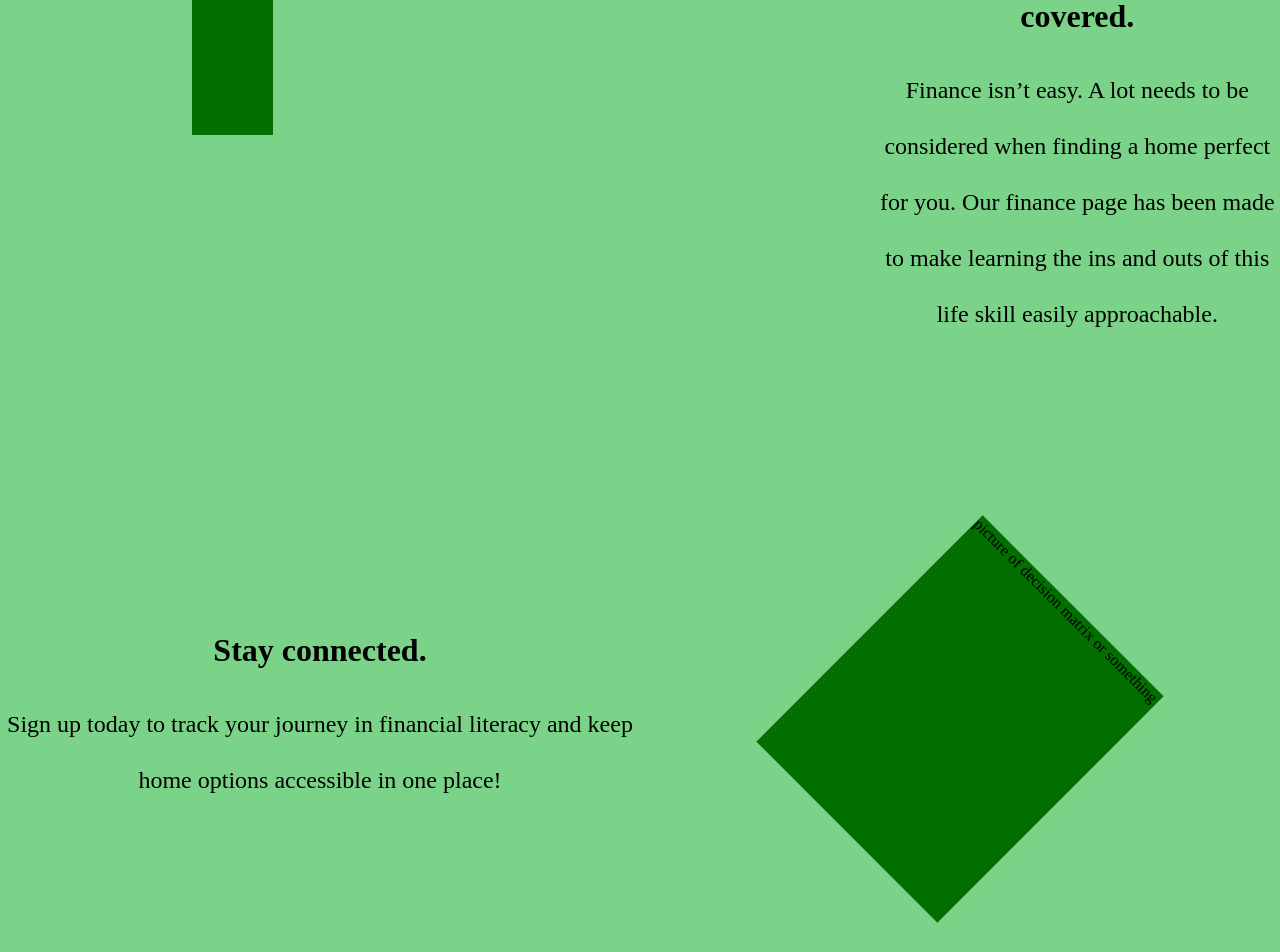
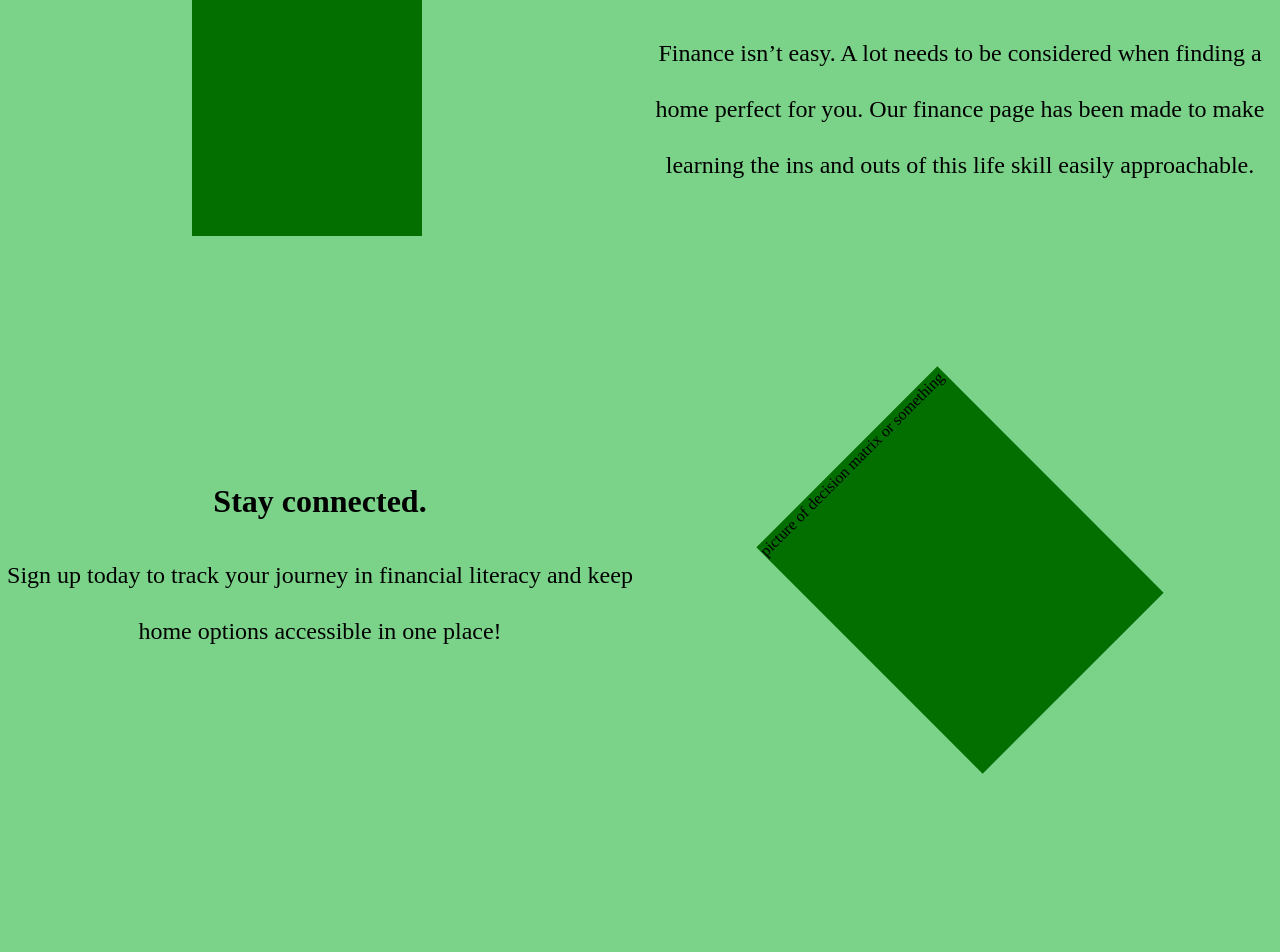
Before and after one commit to palak0503/hackstreet, a React (Vite) app: page /about in a window 1280 px wide. Shown: the part 1038-1990 px from the top of the page. After the commit the page ends 1841 px from the top, so only its background shows below. Built offline with nearby package versions, Linux system fonts and the light colour scheme.

Commit message:
Further edited the about us css and jsx

```diff
--- a/src/cssFiles/About.css
+++ b/src/cssFiles/About.css
@@ -15,10 +15,18 @@
 }
 
 .Square2 {
-    width: 10vw;
+    width: 18vw;
     height: 25vw;
     background-color: #026f00;
     margin-left: 15vw;
+}
+
+.Square3 {
+    width: 20vw;
+    height: 25vw;
+    background-color: #026f00;
+    transform: rotate(315deg);
+    margin-right: 15vw;
 }
 
 .blurbLeft {
@@ -31,7 +39,6 @@
     padding-top: 15vh;
     padding-bottom: 15vh;
     width: 50vw;
-    margin-left: 47vw;
 }
 
 .row {
@@ -39,13 +46,6 @@
     flex-direction: row;
     justify-content: space-between;
     align-items: center;
-}
-
-.row2 {
-    display: flex;
-    flex-direction: row;
-   /* justify-content: space-between;
-    align-items: center;*/
 }
 
 .text {
--- a/src/pages/About.jsx
+++ b/src/pages/About.jsx
@@ -25,7 +25,7 @@ function About() {
             <div class = "Square1">picture of decision matrix or something</div>
 
             </div>
-            <div class = "row2">
+            <div class = "row">
 
             <div class = "Square2">picture of finance or something</div>
 
@@ -42,7 +42,7 @@ function About() {
             <p class = "text">Sign up today to track your journey in financial literacy and keep home options accessible in one place!</p>
             </div>
 
-            <div class = "Square1">picture of decision matrix or something</div>
+            <div class = "Square3">picture of decision matrix or something</div>
             </div>
 
 
```
